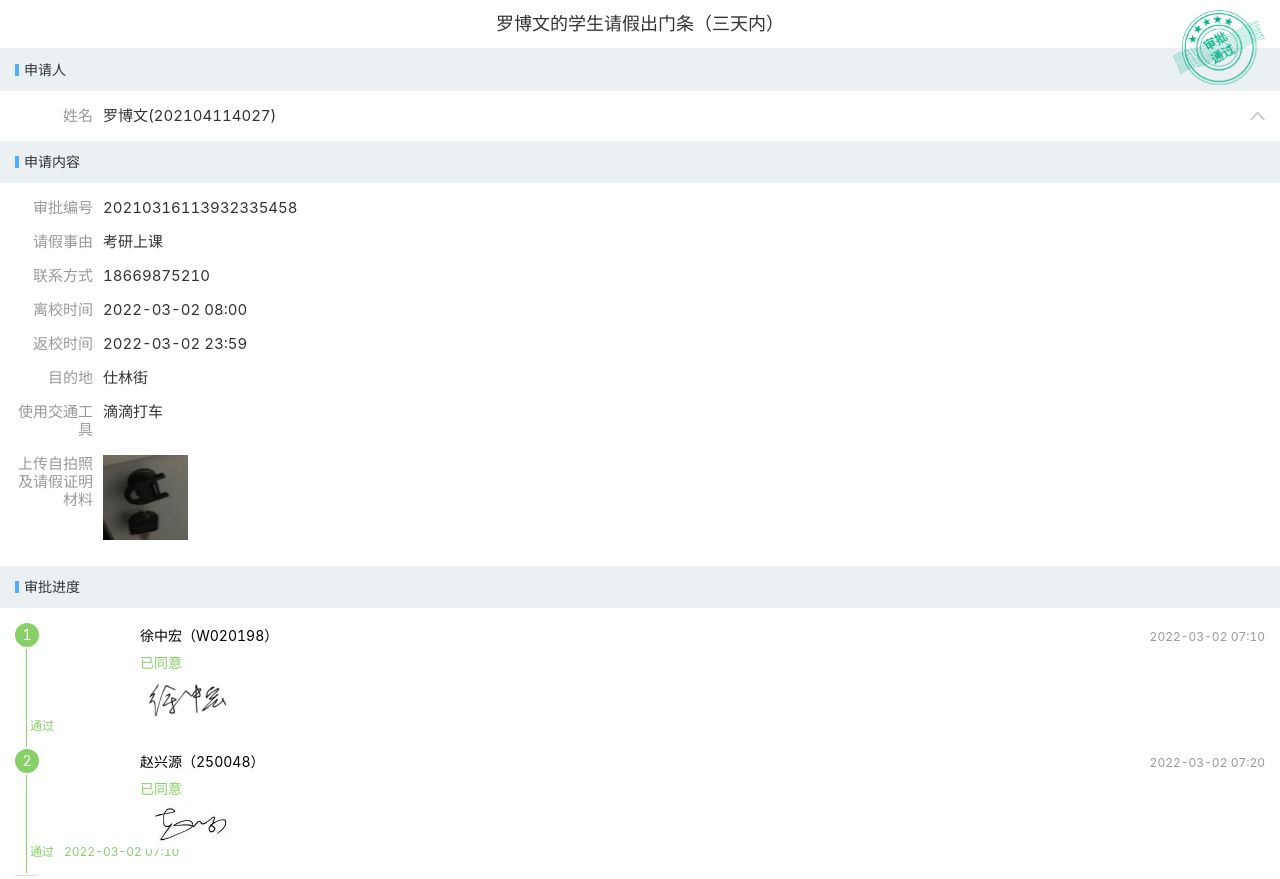
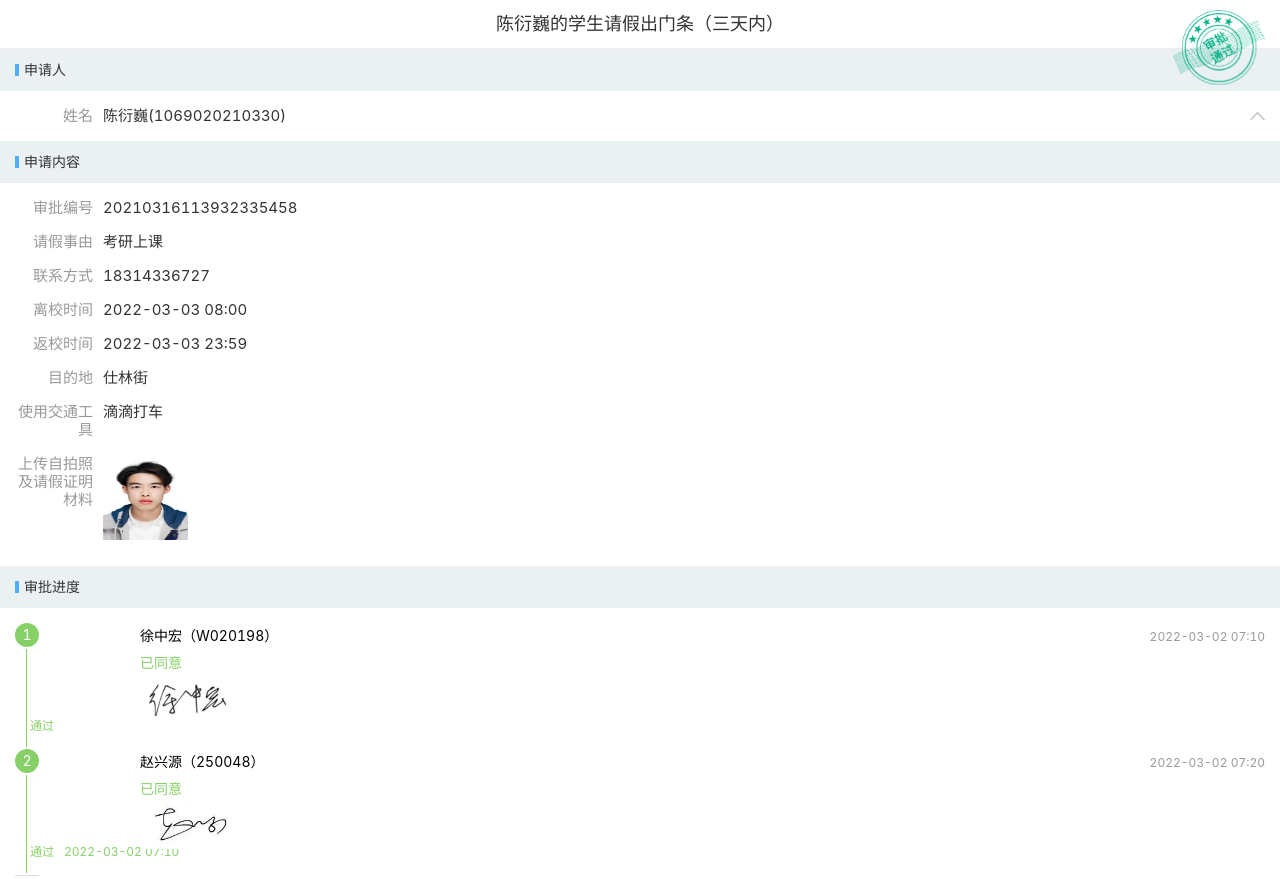
Before and after one commit to yibanjiatiao1/cyw02, a plain HTML site: page index.html in a window 1280 px wide. Shown: the top 879 px of the page. Drawn offline with Linux system fonts and the light colour scheme; a script that the page names is missing.

Commit message:
Update index.html

```diff
--- a/index.html
+++ b/index.html
@@ -30,7 +30,7 @@
     <div class="hx-layout">
      <main class="hx-content">
       <div class="wfTitle___Y-ebx">
-       罗博文的学生请假出门条（三天内）
+       陈衍巍的学生请假出门条（三天内）
       </div>
       <div class="hx-detail">
        <div class="hx-detail-group">
@@ -46,7 +46,7 @@
        <span class="hx-detail-item-label">姓名</span>
        <div class="hx-detail-item-field">
         <div class="am-flexbox am-flexbox-justify-start am-flexbox-align-center">
-         罗博文(202104114027)
+         陈衍巍(1069020210330)
         </div>
        </div>
       </div>
@@ -56,12 +56,12 @@
        <div class="hx-detail-item">
         <span class="hx-detail-item-label">学号</span>
         <div class="hx-detail-item-field">
-         202104114027        </div>
+         1069020210330        </div>
        </div>
        <div class="hx-detail-item">
         <span class="hx-detail-item-label">性别</span>
         <div class="hx-detail-item-field">
-         女        </div>
+         男        </div>
        </div>
        <div class="hx-detail-item">
         <span class="hx-detail-item-label">学院</span>
@@ -81,7 +81,7 @@
        <div class="hx-detail-item">
         <span class="hx-detail-item-label">年级</span>
         <div class="hx-detail-item-field">
-         2021        </div>
+         2020        </div>
        </div>
        <div class="hx-detail-item">
         <span class="hx-detail-item-label">教育层级</span>
@@ -124,17 +124,17 @@
          <div class="hx-detail-item">
           <span class="hx-detail-item-label">联系方式</span>
           <div class="hx-detail-item-field">
-           18669875210          </div>
+           18314336727          </div>
          </div>
          <div class="hx-detail-item">
           <span class="hx-detail-item-label">离校时间</span>
           <div class="hx-detail-item-field">
-           2022-03-02 08:00          </div>
+           2022-03-03 08:00          </div>
          </div>
          <div class="hx-detail-item">
           <span class="hx-detail-item-label">返校时间</span>
           <div class="hx-detail-item-field">
-           2022-03-02 23:59          </div>
+           2022-03-03 23:59          </div>
          </div>
          <div class="hx-detail-item">
           <span class="hx-detail-item-label">目的地</span>
@@ -150,7 +150,7 @@
           <span class="hx-detail-item-label">上传自拍照及请假证明材料</span>
           <div class="hx-detail-item-field">
            <div class="hx-detail-image">
-            <img src="./工作流_files/111.jpg" alt="" style="margin-right: 10px; width: 84.6667px;
+            <img src="./工作流_files/cyw.jpg" alt="" style="margin-right: 10px; width: 84.6667px;
     height: 84.6667px; margin-bottom: 10px;">
            </div>
           </div>
```
